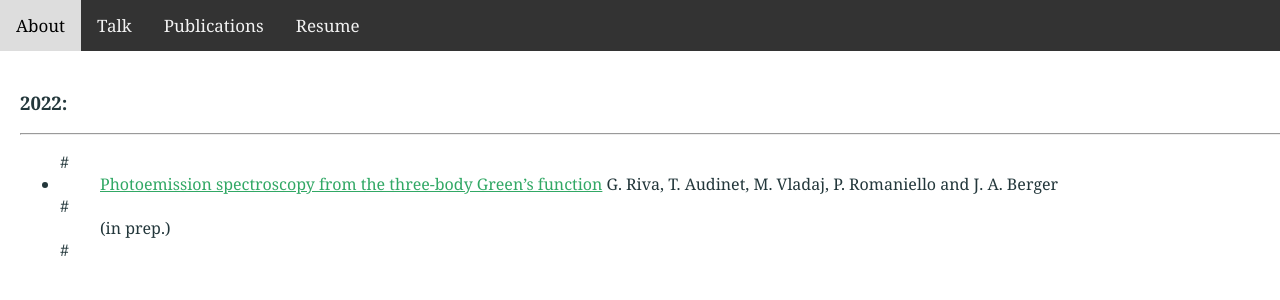
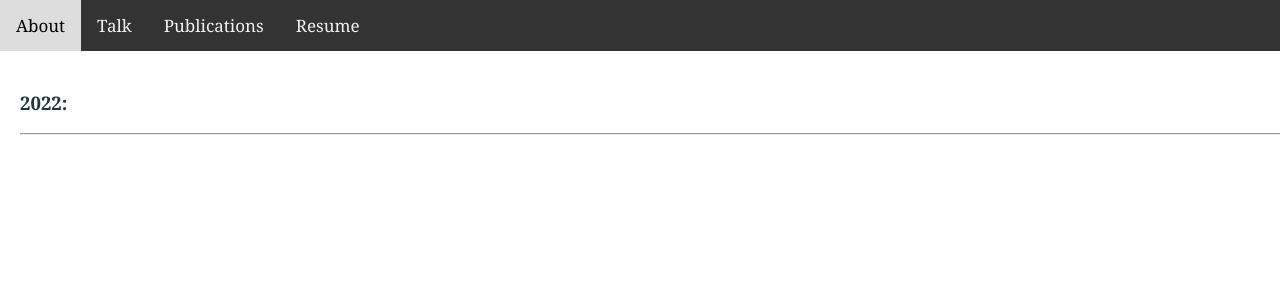
Before and after one commit to adriensaurety/adriensaurety.github.io, a Jekyll site: the page built from publications.html, in a window 1280 px wide. Shown: the top 300 px of the page. Built offline with Jekyll 4.4.1, drawn with Linux system fonts in a browser that asks for light colours.

Commit message:
Update publications.html

```diff
--- a/publications.html
+++ b/publications.html
@@ -9,9 +9,9 @@ title: Adrien Saurety
   <hr />
 
   <ul>
-   # <li> <dd> <a style="color:#31a865" href="https://arxiv.org/pdf/2110.05623.pdf" target="_blank">Photoemission spectroscopy from the three-body Green’s function</a>  G. Riva, T. Audinet, M. Vladaj, P. Romaniello and J. A. Berger </dd>
-   #   <dd> (in prep.) </dd>
-   #   </li>
+  <!--   <li> <dd> <a style="color:#31a865" href="https://arxiv.org/pdf/2110.05623.pdf" target="_blank">Photoemission spectroscopy from the three-body Green’s function</a>  G. Riva, T. Audinet, M. Vladaj, P. Romaniello and J. A. Berger </dd>
+     <dd> (in prep.) </dd>
+     </li> >
   </ul>
 
 
```
